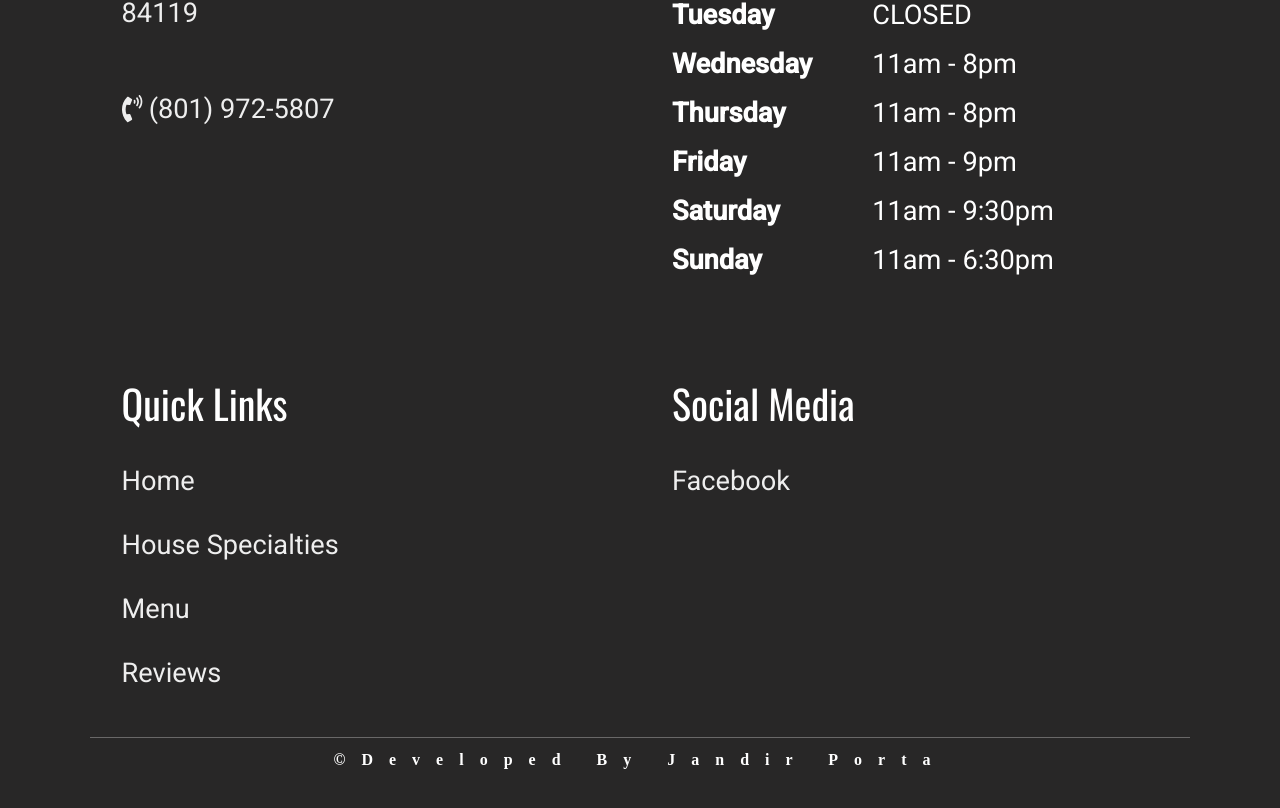
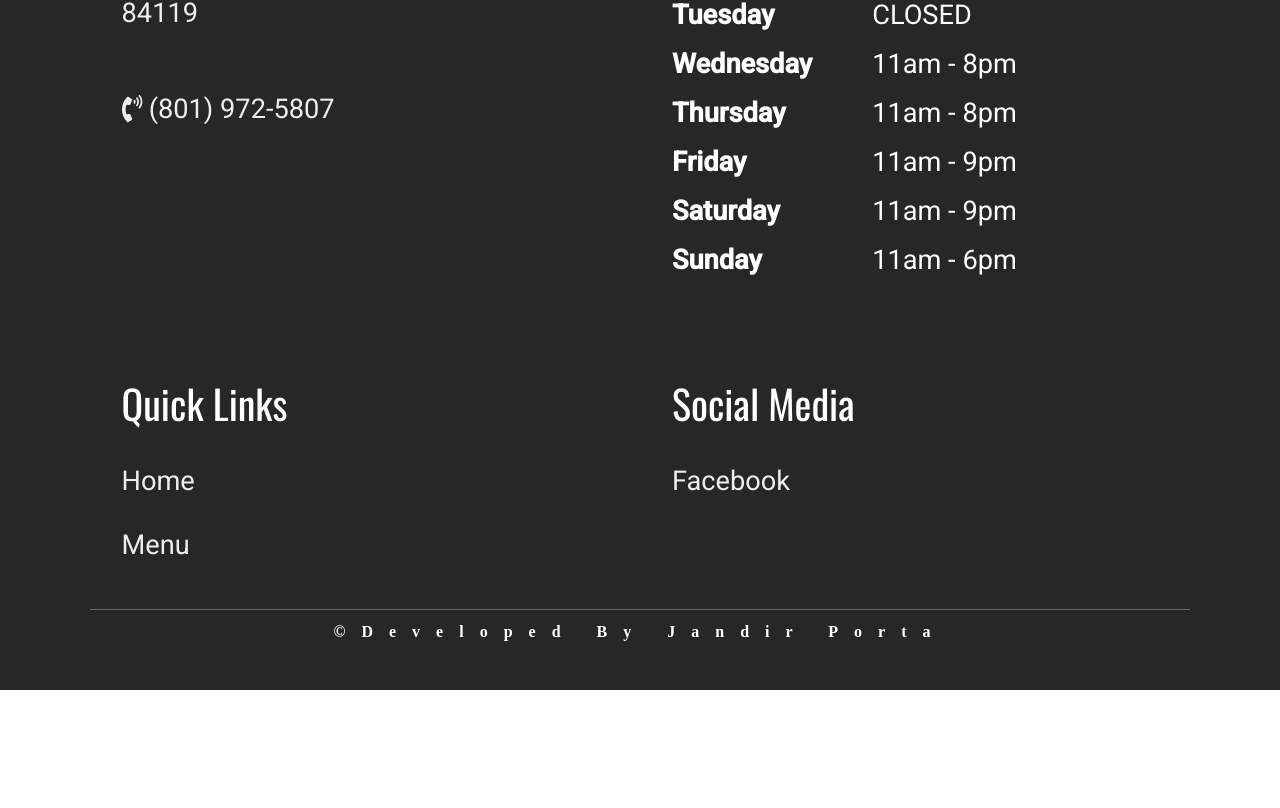
Before and after one commit to jandirdlctm/Casa-Peru-Front-End, a Vue app: page / in a window 1280 px wide. Shown: the part 1685-2493 px from the top of the page. After the commit the page ends 2375 px from the top, so only its background shows below. Built offline with nearby package versions, Linux system fonts and the light colour scheme.

Commit message:
updated business hours and removed links that are not being used currently

```diff
--- a/src/App.vue
+++ b/src/App.vue
@@ -40,8 +40,8 @@
               <tr><th>Wednesday</th><td>11am - 8pm</td></tr>
               <tr><th>Thursday</th><td>11am - 8pm</td></tr>
               <tr><th>Friday</th><td>11am - 9pm</td></tr>
-              <tr><th>Saturday</th><td>11am - 9:30pm</td></tr>
-              <tr><th>Sunday</th><td>11am - 6:30pm</td></tr>
+              <tr><th>Saturday</th><td>11am - 9pm</td></tr>
+              <tr><th>Sunday</th><td>11am - 6pm</td></tr>
             </table>
           </div>
         </div>
@@ -49,9 +49,9 @@
         <div class="wrapper">
           <h3>Quick Links</h3>
           <a href="/">Home</a>
-          <a href="/house-specialties">House Specialties</a>
+          <!-- <a href="/house-specialties">House Specialties</a> -->
           <a href="/menu">Menu</a>
-          <a href="/reviews">Reviews</a>
+          <!-- <a href="/reviews">Reviews</a> -->
         </div>
 
         <div class="wrapper">
```
